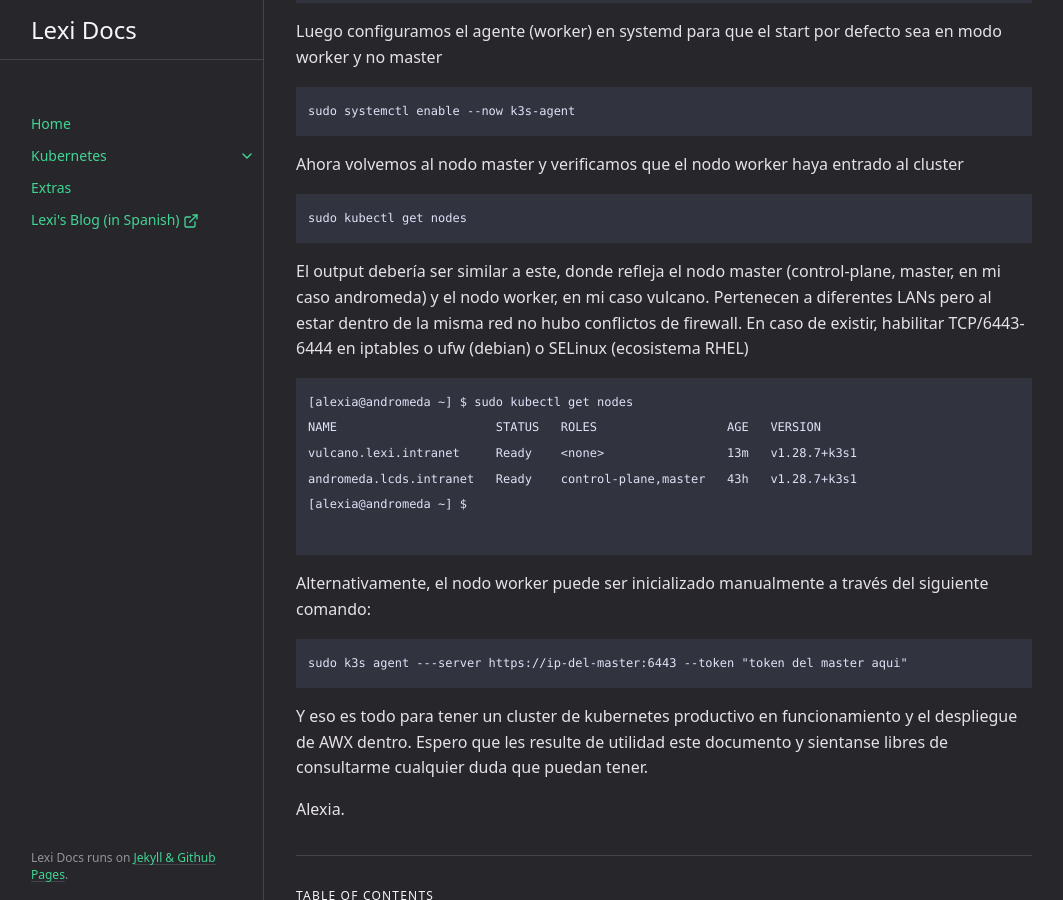
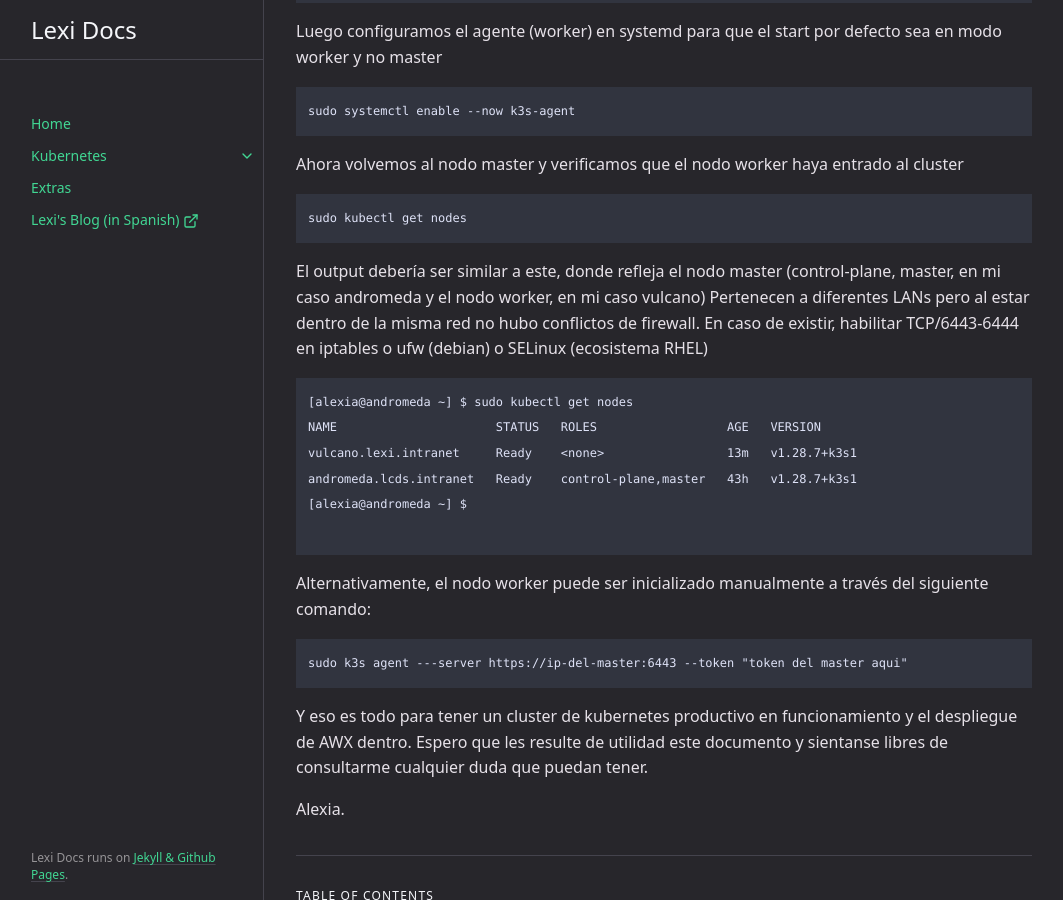
Before and after one commit to alexiarstein/alexiarstein.github.io, a Jekyll site: the page built from docs/kubernetes/desplegar-k8s.md, in a window 1280 px wide and 900 px high, scrolled down 5026 px. Shown: the whole window, without its empty margins (108-1171 px from the left). Built offline with Jekyll 4.4.1, drawn with Linux system fonts in a browser that asks for light colours; cached includes are drawn as plain includes.

Commit message:
ultima correccion

````diff
--- a/docs/kubernetes/desplegar-k8s.md
+++ b/docs/kubernetes/desplegar-k8s.md
@@ -204,8 +204,8 @@ Ahora volvemos al nodo master y verificamos que el nodo worker haya entrado al c
 ```
 sudo kubectl get nodes
 ```
-El output debería ser similar a este, donde refleja el nodo master (control-plane, master, en mi caso andromeda)
-y el nodo worker, en mi caso vulcano. Pertenecen a diferentes LANs pero al estar dentro de la misma red
+El output debería ser similar a este, donde refleja el nodo master (control-plane, master, en mi caso andromeda
+y el nodo worker, en mi caso vulcano) Pertenecen a diferentes LANs pero al estar dentro de la misma red
 no hubo conflictos de firewall. En caso de existir, habilitar TCP/6443-6444 en iptables o ufw (debian) o SELinux (ecosistema RHEL)
 
 ```
````
